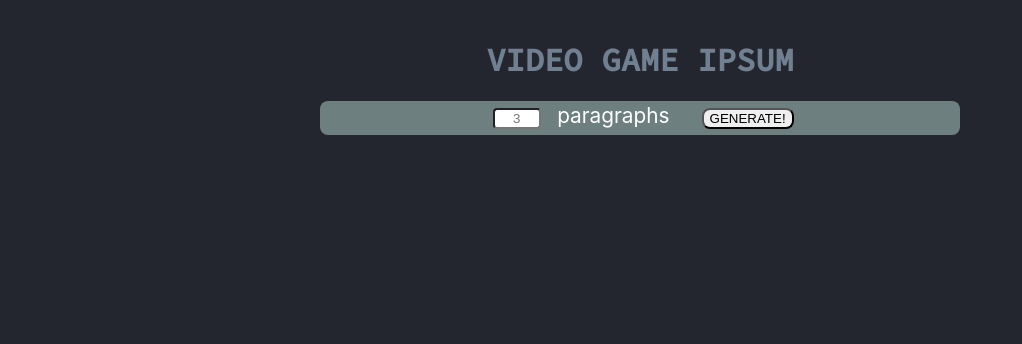
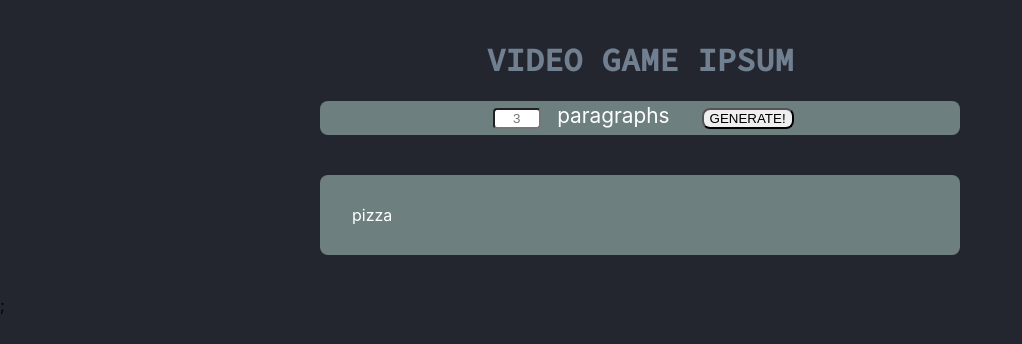
Before and after one commit to sanchito59/videogame_ipsum, a React (Create React App) app: page / in a window 1280 px wide. Shown: the top 344 px of the page, without its empty margins (0-1022 px from the left). Built offline with nearby package versions, Linux system fonts and the light colour scheme.

Commit message:
add working results setion, WIP lorem ipsum logic and word list

```diff
--- a/src/App.js
+++ b/src/App.js
@@ -6,16 +6,214 @@ class App extends React.Component {
   constructor(props) {
     super(props);
     this.state = {
-      paragraphNumber: '1'
+      paragraphNumber: '1',
+      loremIpsum: 'pizza'
     };
     this.ipsumGeneration = this.ipsumGeneration.bind(this)
     this.handleIpsumGeneration = this.handleIpsumGeneration.bind(this);
   }
 
+
+  shuffle = function (array) {
+    var currentIndex = array.length;
+    var temporaryValue, randomIndex;
+    // While there remain elements to shuffle...
+    while (0 !== currentIndex) {
+      // Pick a remaining element...
+      randomIndex = Math.floor(Math.random() * currentIndex);
+      currentIndex -= 1;
+      // And swap it with the current element.
+      temporaryValue = array[currentIndex];
+      array[currentIndex] = array[randomIndex];
+      array[randomIndex] = temporaryValue;
+    }
+    return array;
+  };
+
   ipsumGeneration(e) {
     e.preventDefault();
     const paragraphs = this.state.paragraphNumber;
-    console.log(`User wants ${paragraphs} paragraph/s`)
+    const loremIpsum = ["1-Up",
+      "A",
+      "AA",
+      "AAA",
+      "Achievements",
+      "AFK",
+      "Aggro",
+      "AI",
+      "Aimbot",
+      "Alpha",
+      "Animation Cancel",
+      "Ambient Occlusion",
+      "Anti-Aliasing",
+      "AoE",
+      "Assist",
+      "Avatar",
+      "Ban",
+      "Barrel Stuffing",
+      "Beat 'Em Up",
+      "Beta",
+      "Bonus",
+      "Boosting",
+      "Boss",
+      "Camping/Active Camping",
+      "Campaign",
+      "Casual",
+      "Chams",
+      "Character design",
+      "Cheat",
+      "Checkpoint",
+      "Chems",
+      "Class",
+      "Combo",
+      "Commonwealth",
+      "Continue",
+      "Console",
+      "Controller",
+      "Co-op",
+      "CoD",
+      "CP",
+      "Creeps/CS",
+      "Crowd control",
+      "Critical Hit",
+      "Cutscene",
+      "Deathmatch",
+      "Debuff",
+      "Demo",
+      "Die-and-Retry",
+      "Difficulty",
+      "DLC",
+      "D-Pad",
+      "DPS",
+      "Draw distance",
+      "Driving simulator",
+      "DRM",
+      "Dual Wield",
+      "Easter egg",
+      "Emulator",
+      "Epistle ",
+      "Exploit",
+      "Faceroll",
+      "Fatality",
+      "Farming",
+      "Feeding",
+      "FOV",
+      "Fighting Game",
+      "Flying Simulator",
+      "FPS",
+      "Frag",
+      "Frame",
+      "FP",
+      "GameBattles",
+      "Game Over",
+      "Gamer",
+      "Ghosting",
+      "God Mode",
+      "GG",
+      "GG no re",
+      "GG ez",
+      "Gimp",
+      "Glitch",
+      "Griefing",
+      "Grinding",
+      "Guard",
+      "Hacker",
+      "Healer",
+      "Headshot",
+      "Hit Points (HP)",
+      "Holy Trinity",
+      "Indie",
+      "Job",
+      "JRPG",
+      "Juan",
+      "KDR",
+      "Kick",
+      "Kite",
+      "Kill stealing",
+      "KK",
+      "KO",
+      "Konami code",
+      "LAN",
+      "LoL",
+      "Level (experience)",
+      "Level (map)",
+      "Level design",
+      "Mana",
+      "Manic shooter",
+      "Map",
+      "Magic Points (MP)",
+      "MLG",
+      "MMO",
+      "MOBA",
+      "Model",
+      "Mute",
+      "Nerf",
+      "Noob",
+      "Noob tube",
+      "NPC",
+      "OHKO",
+      "One-shot-kill",
+      "OP",
+      "Open world",
+      "OST",
+      "Party game",
+      "Permadeath",
+      "Platformer",
+      "Point-and-click",
+      "Pre-firing",
+      "PvP",
+      "PvE",
+      "Quickscope",
+      "QQ",
+      "QTE",
+      "Ragequit",
+      "Respawn",
+      "Resolution",
+      "Rekt",
+      "RNG",
+      "Rocket jump",
+      "RPG",
+      "RQ",
+      "RTS",
+      "Rush",
+      "Sandbox",
+      "Screen-peeking",
+      "Shoot 'em up",
+      "Sidescroller",
+      "Sidequest",
+      "Smoothskin",
+      "Smurf",
+      "SnD",
+      "Speedhacks",
+      "Speedrun",
+      "Spoiler",
+      "Sprite",
+      "Stats",
+      "Strafing",
+      "Sweaty goal",
+      "SWTOR",
+      "Tank",
+      "Trickshot",
+      "Troll/Trolling",
+      "Tryhard",
+      "Twink",
+      "ÜberCharge",
+      "VAC",
+      "Warrior",
+      "Walling/Wall hack",
+      "WoW",
+      "Wombo Combo",
+      "W+M1",
+      "XP",
+      "Z-targeting",]
+    let newLoremIpsum = [];
+    for (let i = 0; i < paragraphs; i++) {
+      newLoremIpsum.push(this.shuffle(loremIpsum.slice()));
+    }
+    let loremIpsumString = newLoremIpsum.join(' ');
+    let processedLoremIpsum = loremIpsumString.split(',').join(" ");
+    this.setState({ loremIpsum: processedLoremIpsum })
+    console.log(this.state.loremIpsum);
   }
 
   handleIpsumGeneration = e => {
@@ -33,6 +231,7 @@ class App extends React.Component {
           handleIpsumGeneration={this.handleIpsumGeneration}
           ipsumGeneration={this.ipsumGeneration}
           paragraphNumber={this.state.paragraphNumber}
+          loremIpsum={this.state.loremIpsum}
         />
       </div>
     );
--- a/src/pages/Homepage.jsx
+++ b/src/pages/Homepage.jsx
@@ -2,6 +2,7 @@ import React from "react";
 import styled from "styled-components";
 import PageTitle from "./components/PageTitle";
 import IpsumForm from "./components/Form";
+import Results from "./components/Results";
 
 const Page = styled.div`
   width: 100%;
@@ -10,15 +11,23 @@ const Page = styled.div`
 `;
 
 export default function Homepage(props) {
+  const {
+    handleIpsumGeneration,
+    ipsumGeneration,
+    paragraphNumber,
+    loremIpsum,
+  } = props;
+
   console.log("homepage props: ", props);
   return (
     <Page>
       <PageTitle>Video Game Ipsum</PageTitle>
       <IpsumForm
-        handleIpsumGeneration={props.handleIpsumGeneration}
-        ipsumGeneration={props.ipsumGeneration}
-        paragraphNumber={props.paragraphNumber}
+        handleIpsumGeneration={handleIpsumGeneration}
+        ipsumGeneration={ipsumGeneration}
+        paragraphNumber={paragraphNumber}
       />
+      <Results loremIpsum={loremIpsum} />
     </Page>
   );
 }
--- /dev/null
+++ b/src/pages/components/Results.jsx
@@ -0,0 +1,35 @@
+import React from "react";
+import styled from "styled-components";
+
+const ResultsContainer = styled.div`
+  background-color: rgb(110, 127, 128);
+  width: 50%;
+  border-radius: 8px;
+  padding-top: 30px;
+  padding-bottom: 30px;
+  margin: 40px auto;
+  text-align: left;
+  text-transform: lowercase;
+
+  @media screen and (max-width: 768px) {
+    width: 90%;
+  }
+`;
+
+const ResultsParagraph = styled.p`
+  width: 90%;
+  margin: 0 auto;
+  color: white;
+`;
+
+export default function Results(props) {
+  const { loremIpsum } = props;
+  return (
+    <>
+      <ResultsContainer>
+        <ResultsParagraph>{loremIpsum}</ResultsParagraph>
+      </ResultsContainer>
+      ;
+    </>
+  );
+}
```
Also changed, not shown: sandbox.txt (added).
